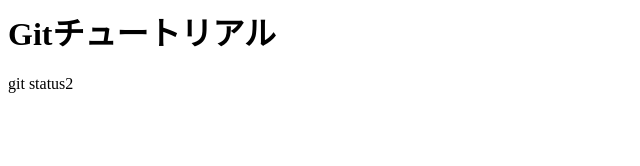
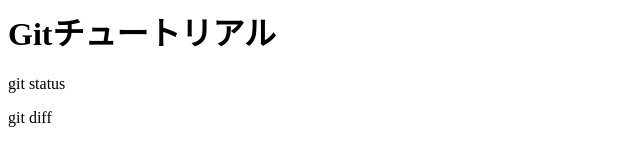
Before and after one commit to tatan198610/git_tutorial2, a plain HTML site: page index.html in a window 1280 px wide. Shown: the full height of the page, 0-640 px from the left. Drawn offline with Linux system fonts and the light colour scheme.

Commit message:
git diffを追記

```diff
--- a/index.html
+++ b/index.html
@@ -1,2 +1,3 @@
 <h1>Gitチュートリアル</h1>
-<p>git status2</p>
+<p>git status</p>
+<p>git diff</p>
```
